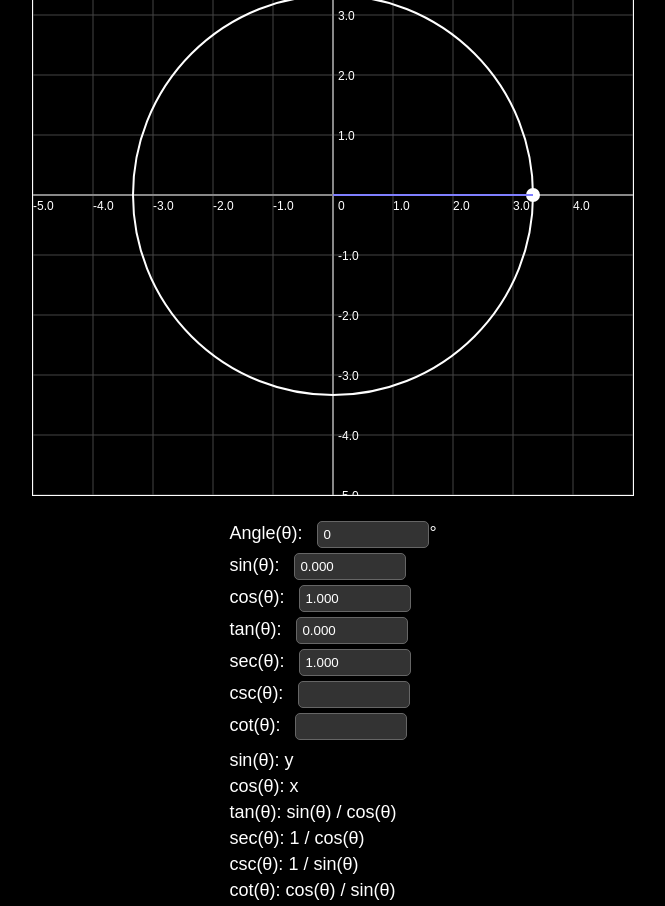
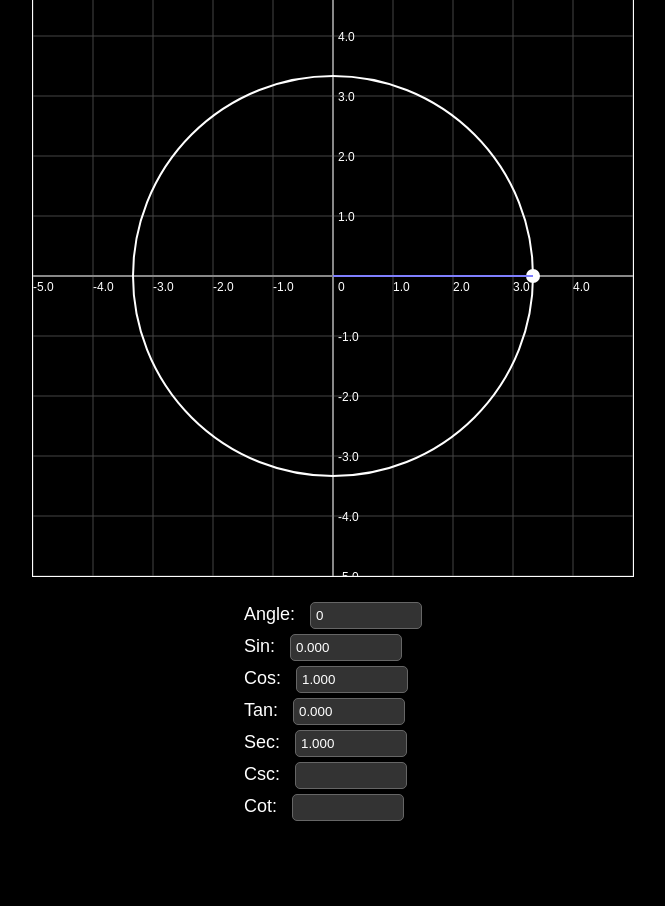
Before and after one commit to guzzo86/Unit-Circle, a plain HTML site: page index.html in a window 1280 px wide. Shown: the whole page, without its empty margins (307-972 px from the left). After the commit the page ends 826 px from the top, so only its background shows below. Drawn offline with Linux system fonts and the light colour scheme.

Commit message:
Update index.html

```diff
--- a/index.html
+++ b/index.html
@@ -10,21 +10,13 @@
     <div class="container">
         <canvas id="unitCircle" width="600" height="600"></canvas>
         <div class="info">
-            <p>Angle(θ): <input type="number" id="angleInput" value="0" min="0" max="360">°</p>
-            <p>sin(θ): <input type="number" id="sinInput" value="0" step="any"></p>
-            <p>cos(θ): <input type="number" id="cosInput" value="1" step="any"></p>
-            <p>tan(θ): <input type="number" id="tanInput" value="0" step="any"></p>
-            <p>sec(θ): <input type="number" id="secInput" value="1" step="any"></p>
-            <p>csc(θ): <input type="number" id="cscInput" value="Infinity" step="any"></p>
-            <p>cot(θ): <input type="number" id="cotInput" value="Infinity" step="any"></p>
-            <div class="formulas">
-                <p>sin(θ): y</p>
-                <p>cos(θ): x</p>
-                <p>tan(θ): sin(θ) / cos(θ)</p>
-                <p>sec(θ): 1 / cos(θ)</p>
-                <p>csc(θ): 1 / sin(θ)</p>
-                <p>cot(θ): cos(θ) / sin(θ)</p>
-            </div>
+            <p>Angle: <input type="number" id="angleInput" value="0" min="0" max="360"></p>
+            <p>Sin: <input type="number" id="sinInput" value="0" step="any"></p>
+            <p>Cos: <input type="number" id="cosInput" value="1" step="any"></p>
+            <p>Tan: <input type="number" id="tanInput" value="0" step="any"></p>
+            <p>Sec: <input type="number" id="secInput" value="1" step="any"></p>
+            <p>Csc: <input type="number" id="cscInput" value="Infinity" step="any"></p>
+            <p>Cot: <input type="number" id="cotInput" value="Infinity" step="any"></p>
         </div>
     </div>
     <script src="script.js"></script>
```
